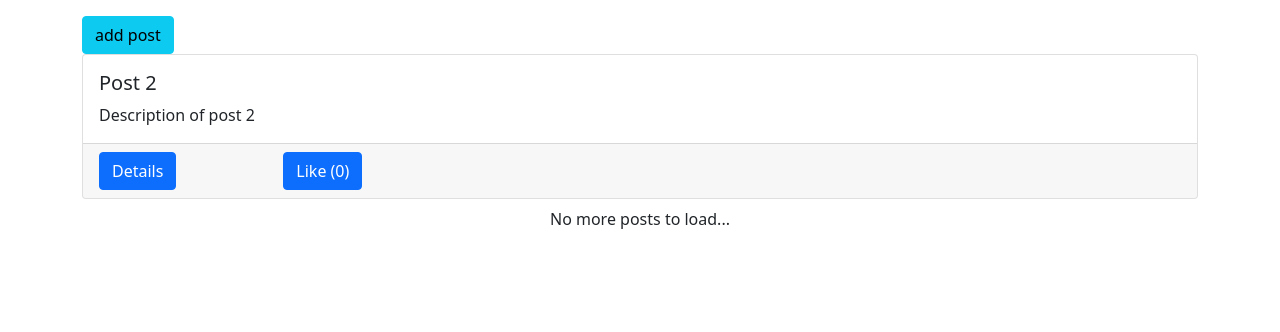
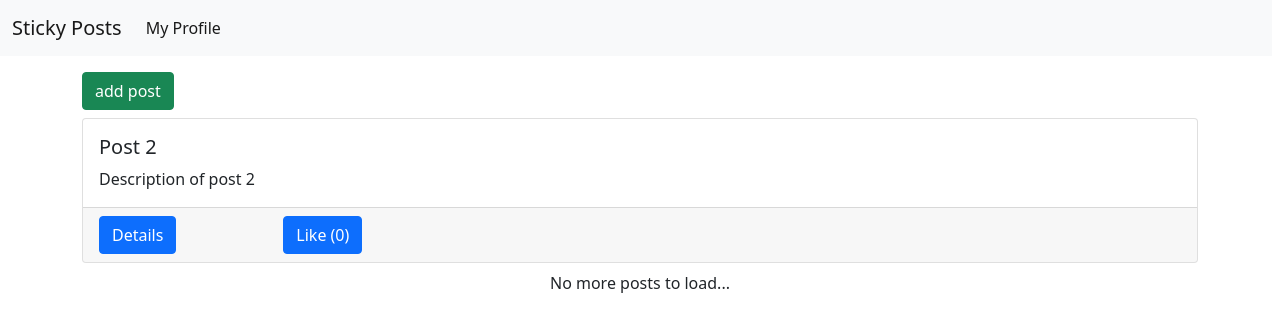
Before and after one commit to SalmanNouman/snouman1331_NAD_A4, a Django app: page / in a window 1280 px wide. Shown: the top 332 px of the page. Run offline with Django 5.2, Linux system fonts and the light colour scheme; a user stored in the database is signed in; data comes from the database, SQL or seed files in the repository; both versions use the stored data as it was after the commit; data that the repository does not hold is empty; some libraries are stand-ins or nearby versions.

Commit message:
Made final changes before presentation

```diff
--- a/src/posts/templates/posts/main.html
+++ b/src/posts/templates/posts/main.html
@@ -40,7 +40,7 @@ posts
         </div>
     </div>
     <div id="alert-box"></div>
-    <button type="button" class="btn btn-info" data-bs-toggle="modal" data-bs-target="#addPostModal">
+    <button type="button" class="btn btn-success mb-2" data-bs-toggle="modal" data-bs-target="#addPostModal">
         add post
     </button>
 
--- a/src/profiles/templates/profiles/main.html
+++ b/src/profiles/templates/profiles/main.html
@@ -20,7 +20,6 @@ My profile
 
     <form id="profile-form">
         {% csrf_token %}
-        {% csrf_token %}
         {{form|crispy}}
         <button type="submit" class="btn btn-primary mt-3">save</button>
     </form>
--- a/src/templates/navbar.html
+++ b/src/templates/navbar.html
@@ -0,0 +1,17 @@
+{% load static %}
+{% url 'profiles:my-profile' as path_to_my_profile %}
+
+<nav class="navbar navbar-expand-lg navbar-light bg-light mb-2 me-2">
+    <div class="container-fluid">
+        <a class="navbar-brand" href="/">
+            Sticky Posts
+        </a>
+        <div class="collapse navbar-collapse" id="navbarSupportedContent">
+            <ul class="navbar-nav me-auto mb-2 mb-lg-0">
+                <li class="nav-item">
+                    <a class="nav-link active" aria-current="page" href="{{path_to_my_profile}}">My Profile</a>
+                </li>
+            </ul>
+        </div>
+    </div>
+  </nav>
```
Also changed, not shown: src/db.sqlite3.
